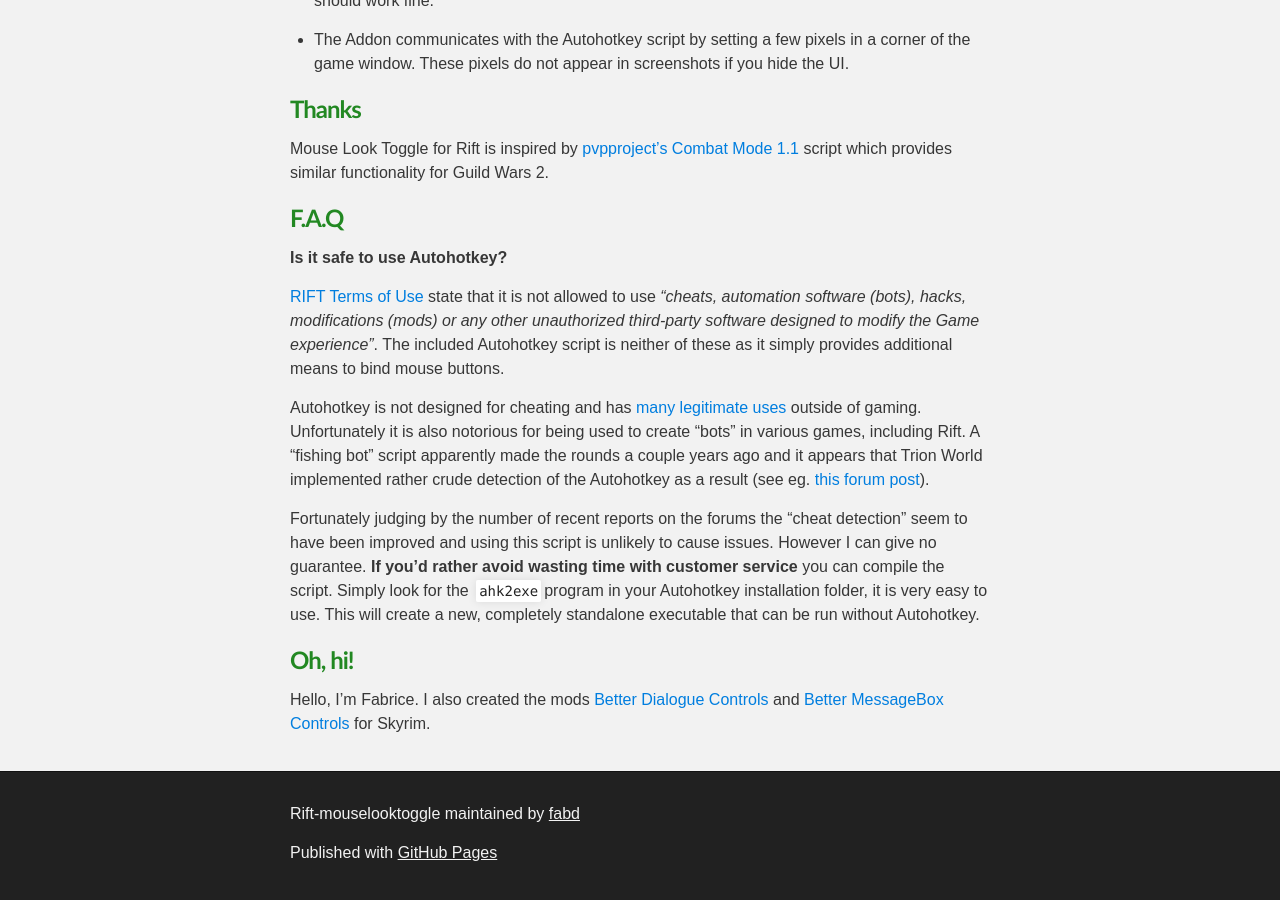
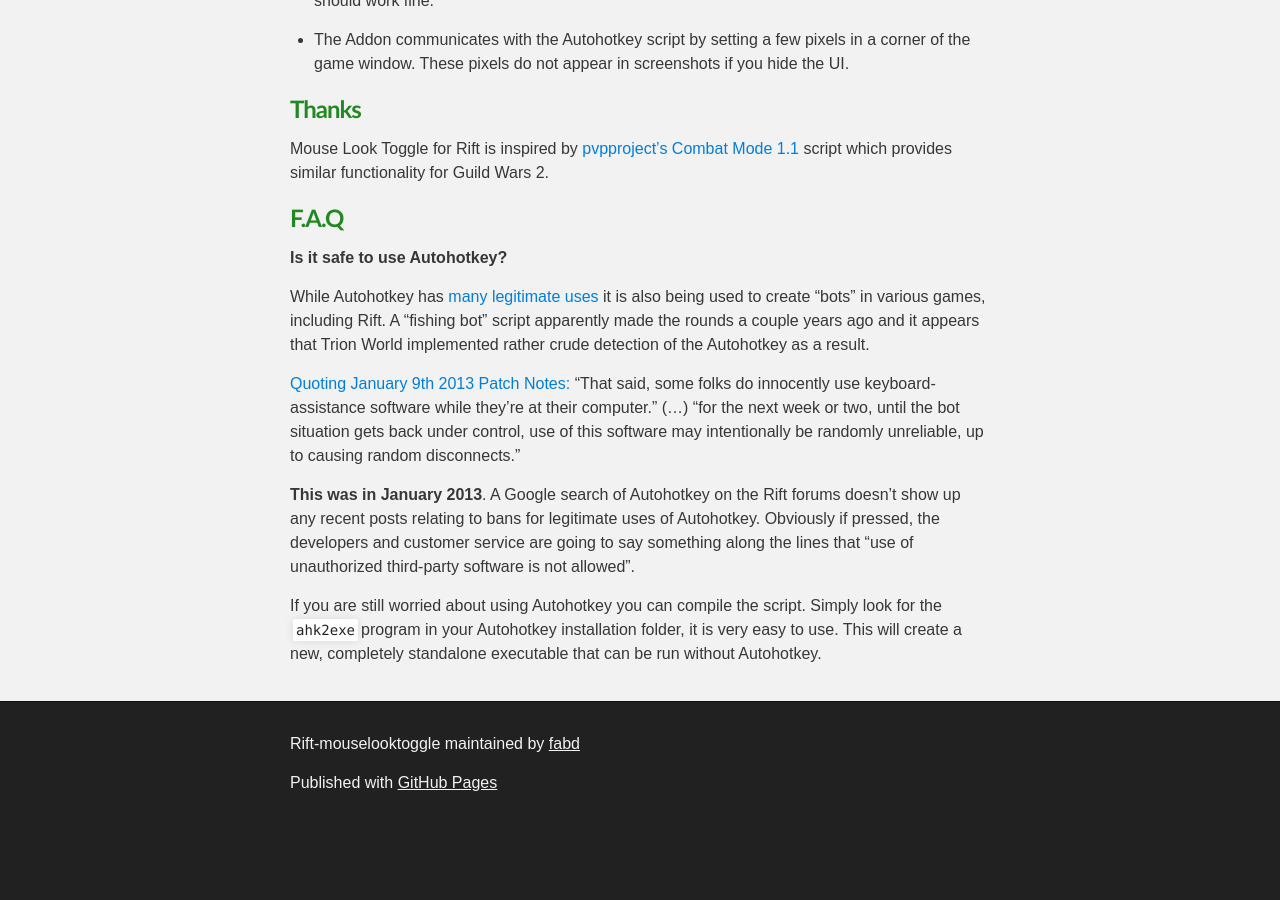
Before and after one commit to fabd/rift-mouselook-addon, a Jekyll site: the page built from index.md, in a window 1280 px wide and 900 px high, scrolled down 2923 px. Built offline with Jekyll 4.4.1, drawn with Linux system fonts in a browser that asks for light colours; after the commit the page ends 3753 px from its top, so only the background shows below that.

Commit message:
Documentation (lin to January 9 Patch Notes regarding Autohotkey).

```diff
--- a/index.md
+++ b/index.md
@@ -133,17 +133,10 @@ provides similar functionality for Guild Wars 2.
 
 **Is it safe to use Autohotkey?**
 
-[RIFT Terms of Use](http://www.trionworlds.com/en/legal/terms-of-use/) state that it is not allowed to use
- *"cheats, automation software (bots), hacks, modifications (mods) or any other unauthorized third-party software
- designed to modify the Game experience"*. The included Autohotkey script is neither of these as it simply provides additional means to bind mouse buttons.
+While Autohotkey has [many legitimate uses](http://lifehacker.com/5598693/the-best-time-saving-autohotkey-tricks-you-should-be-using) it is also being used to create "bots" in various games, including Rift. A "fishing bot" script apparently made the rounds a couple years ago and it appears that Trion World implemented rather crude detection of the Autohotkey as a result.
 
-Autohotkey is not designed for cheating and has [many legitimate uses](http://lifehacker.com/5598693/the-best-time-saving-autohotkey-tricks-you-should-be-using) outside of gaming. Unfortunately it is also notorious for being used to create "bots" in various games, including Rift. A "fishing bot" script
-apparently made the rounds a couple years ago and it appears that Trion World implemented rather crude detection of the Autohotkey as a result (see eg. [this forum post](http://forums.riftgame.com/general-discussions/general-discussion/347792-thanks-banning-legit-players.html)).
+[Quoting January 9th 2013 Patch Notes:](http://forums.riftgame.com/general-discussions/patch-notes/347356-rift-2-1-hotfix-2-8-00am-pst-1-9-13-na-2-00am-gmt-10-1-13-eu.html) "That said, some folks do innocently use keyboard-assistance software while they’re at their computer." (...) "for the next week or two, until the bot situation gets back under control, use of this software may intentionally be randomly unreliable, up to causing random disconnects."
 
-Fortunately judging by the number of recent reports on the forums the "cheat detection" seem to have been improved and using this script is unlikely to cause issues. However I can give no guarantee. **If you'd rather avoid wasting time with customer service** you can compile the script. Simply look for the `ahk2exe`program in your Autohotkey installation folder, it is very easy to use. This will create a new, completely standalone executable that can be run without Autohotkey.
+**This was in January 2013**. A Google search of Autohotkey on the Rift forums doesn't show up any recent posts relating to bans for legitimate uses of Autohotkey. Obviously if pressed, the developers and customer service are going to say something along the lines that "use of unauthorized third-party software is not allowed".
 
-
-### Oh, hi!
-
-Hello, I'm Fabrice. I also created the mods [Better Dialogue Controls](www.nexusmods.com/skyrim/mods/27371) and
-[Better MessageBox Controls](http://www.nexusmods.com/skyrim/mods/28170) for Skyrim.
+If you are still worried about using Autohotkey you can compile the script. Simply look for the `ahk2exe`program in your Autohotkey installation folder, it is very easy to use. This will create a new, completely standalone executable that can be run without Autohotkey.
```
